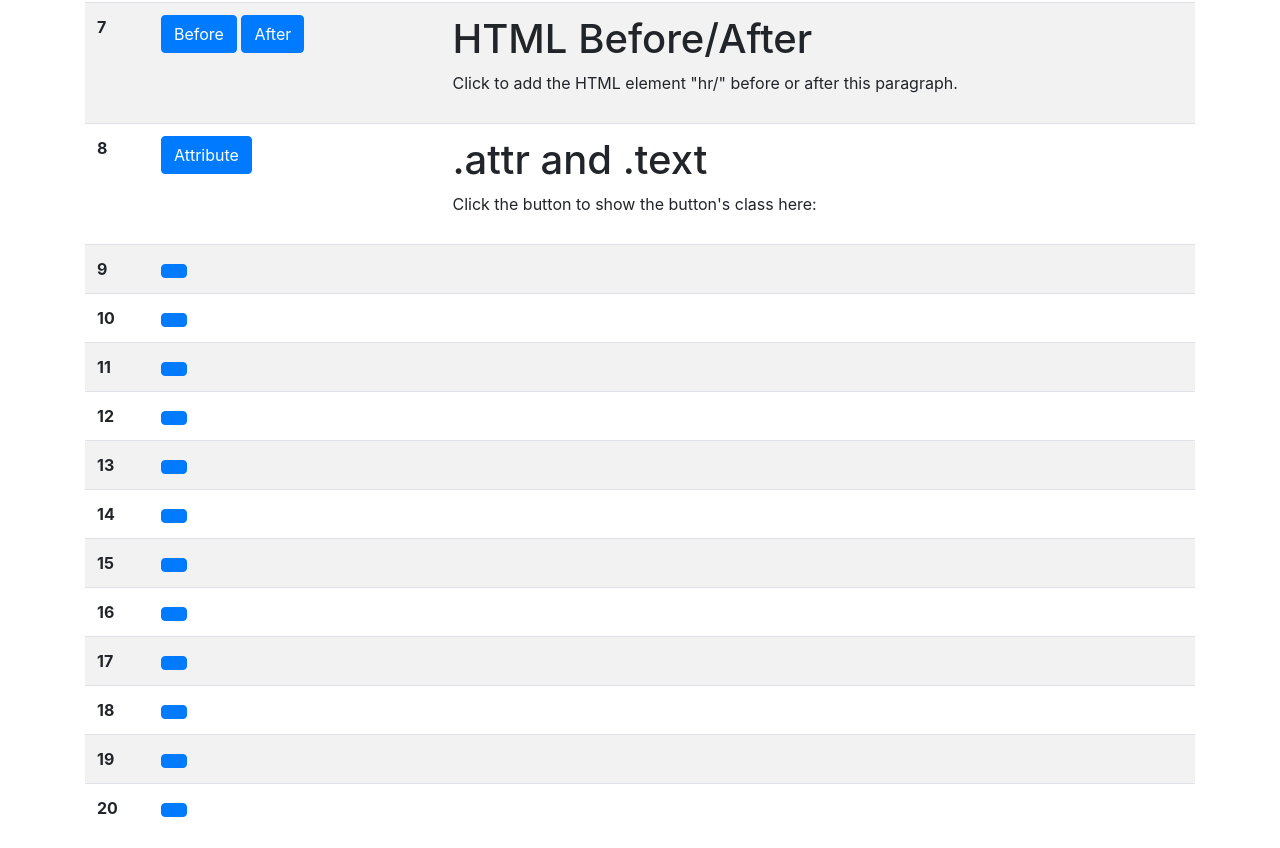
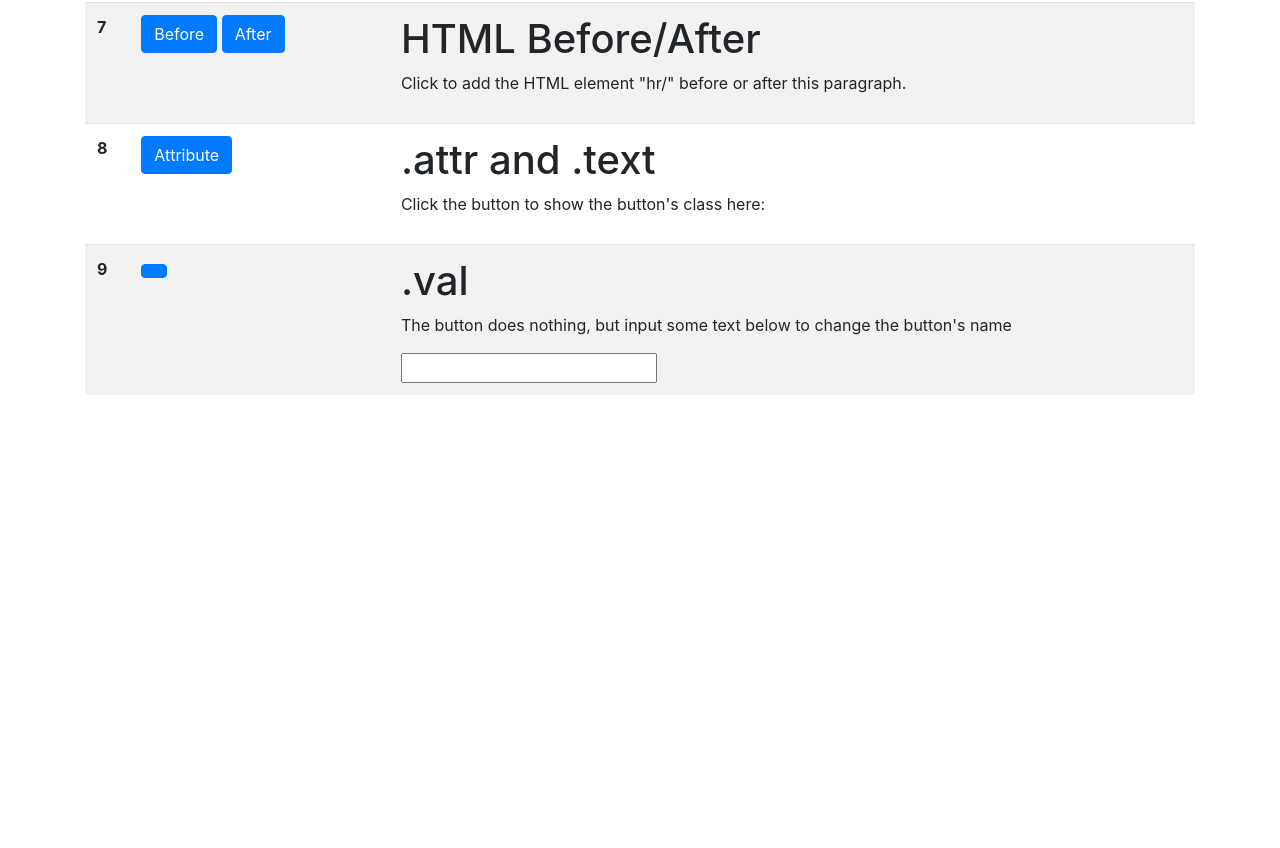
Before and after one commit to JasonVolkoff/jQuery_Functions_Practice, a plain HTML site: page index.html in a window 1280 px wide. Shown: the part 774-1622 px from the top of the page. After the commit the page ends 1185 px from the top, so only its background shows below. Drawn offline with nearby package versions, Linux system fonts and the light colour scheme.

Commit message:
Finished practicing: .keyup, .val. Also, don't press the button at the end. It does nothing I promise...

```diff
--- a/index.html
+++ b/index.html
@@ -119,98 +119,12 @@
                 </tr>
                 <tr>
                     <th scope="row">9</th>
-                    <td><button id="" type="button" class="btn btn-primary"></button></td>
+                    <td><button id="classValue" type="button" class="btn btn-primary"></button></td>
                     <td>
-                        <h1></h1>
-                        <p id=""></p>
-                    </td>
-                </tr>
-                <tr>
-                    <th scope="row">10</th>
-                    <td><button id="" type="button" class="btn btn-primary"></button></td>
-                    <td>
-                        <h1></h1>
-                        <p id=""></p>
-                    </td>
-                </tr>
-                <tr>
-                    <th scope="row">11</th>
-                    <td><button id="" type="button" class="btn btn-primary"></button></td>
-                    <td>
-                        <h1></h1>
-                        <p id=""></p>
-                    </td>
-                </tr>
-                <tr>
-                    <th scope="row">12</th>
-                    <td><button id="" type="button" class="btn btn-primary"></button></td>
-                    <td>
-                        <h1></h1>
-                        <p id=""></p>
-                    </td>
-                </tr>
-                <tr>
-                    <th scope="row">13</th>
-                    <td><button id="" type="button" class="btn btn-primary"></button></td>
-                    <td>
-                        <h1></h1>
-                        <p id=""></p>
-                    </td>
-                </tr>
-                <tr>
-                    <th scope="row">14</th>
-                    <td><button id="" type="button" class="btn btn-primary"></button></td>
-                    <td>
-                        <h1></h1>
-                        <p id=""></p>
-                    </td>
-                </tr>
-                <tr>
-                    <th scope="row">15</th>
-                    <td><button id="" type="button" class="btn btn-primary"></button></td>
-                    <td>
-                        <h1></h1>
-                        <p id=""></p>
-                    </td>
-                </tr>
-                <tr>
-                    <th scope="row">16</th>
-                    <td><button id="" type="button" class="btn btn-primary"></button></td>
-                    <td>
-                        <h1></h1>
-                        <p id=""></p>
-                    </td>
-                </tr>
-                <tr>
-                    <th scope="row">17</th>
-                    <td><button id="" type="button" class="btn btn-primary"></button></td>
-                    <td>
-                        <h1></h1>
-                        <p id=""></p>
-                    </td>
-                </tr>
-                <tr>
-                    <th scope="row">18</th>
-                    <td><button id="" type="button" class="btn btn-primary"></button></td>
-                    <td>
-                        <h1></h1>
-                        <p id=""></p>
-                    </td>
-                </tr>
-                <tr>
-                    <th scope="row">19</th>
-                    <td><button id="" type="button" class="btn btn-primary"></button></td>
-                    <td>
-                        <h1></h1>
-                        <p id=""></p>
-                    </td>
-                </tr>
-                <tr>
-                    <th scope="row">20</th>
-                    <td><button id="" type="button" class="btn btn-primary"></button></td>
-                    <td>
-                        <h1></h1>
-                        <p id=""></p>
+                        <h1>.val</h1>
+                        <p id="valPara">The button does nothing, but input some text below to change the button's name
+                        </p>
+                        <input type="text" value="">
                     </td>
                 </tr>
             </tbody>
--- a/js/scripts.js
+++ b/js/scripts.js
@@ -49,4 +49,12 @@ $(document).ready(function () {
         var buttonClass = $("button").attr("class");
         $("em").text(buttonClass);
     })
+
+    $("input").keyup(function () {
+        var value = $(this).val();
+        $("#classValue").text(value);
+    })
+    $("#classValue").click(function () {
+        $("#classValue").text("I lied.");
+    })
 })
```
